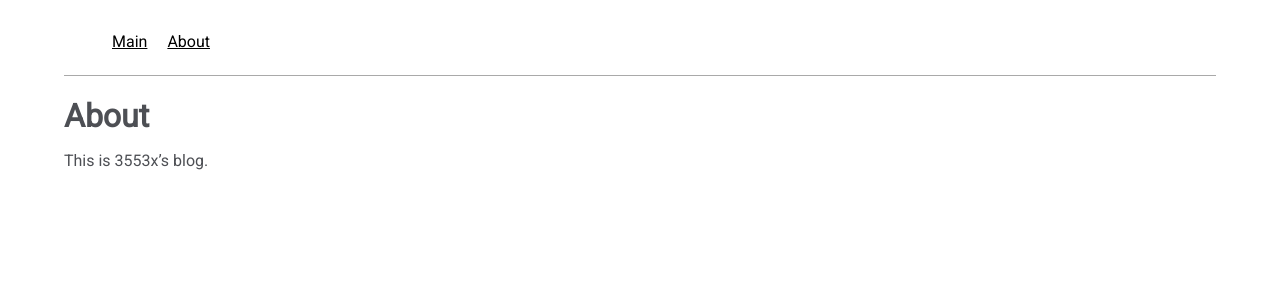
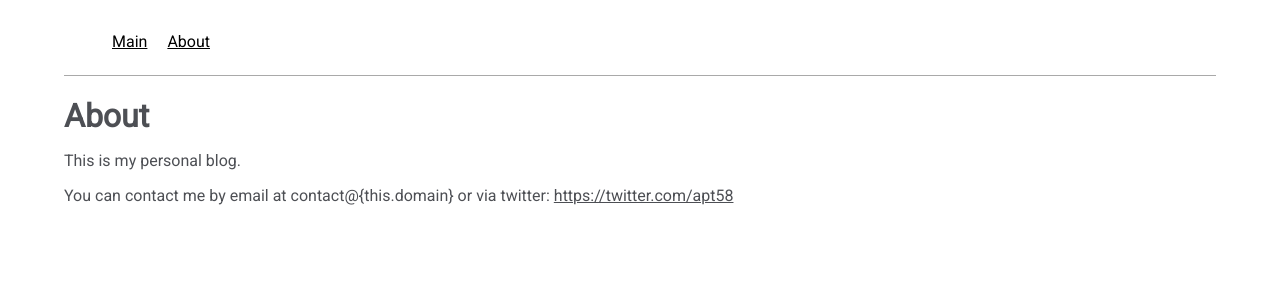
Before and after one commit to 3553x/3553x.github.io, a Jekyll site: the page built from about.md, in a window 1280 px wide. Shown: the top 300 px of the page. Built offline with Jekyll 4.4.1, drawn with Linux system fonts in a browser that asks for light colours.

Commit message:
update about page

```diff
--- a/about.md
+++ b/about.md
@@ -4,4 +4,6 @@ title: About
 seo:
   type: AboutPage
 ---
-This is 3553x's blog.
+This is my personal blog.
+
+You can contact me by email at contact@{this.domain} or via twitter: <https://twitter.com/apt58>
```
